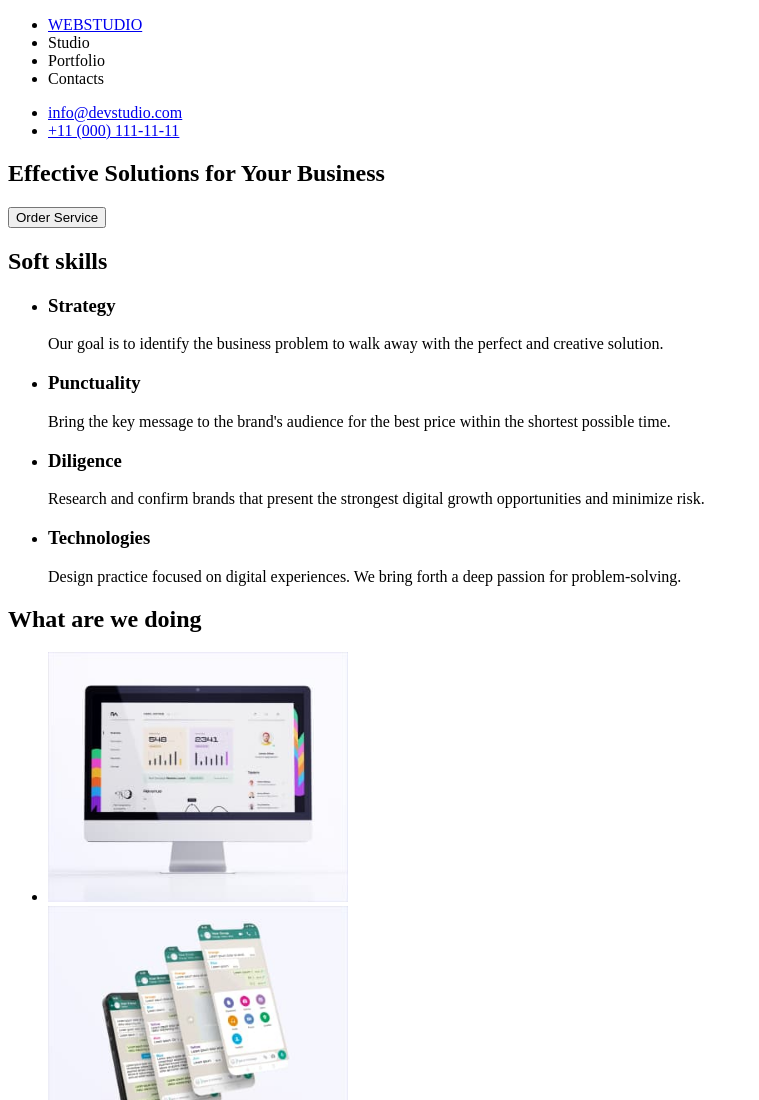
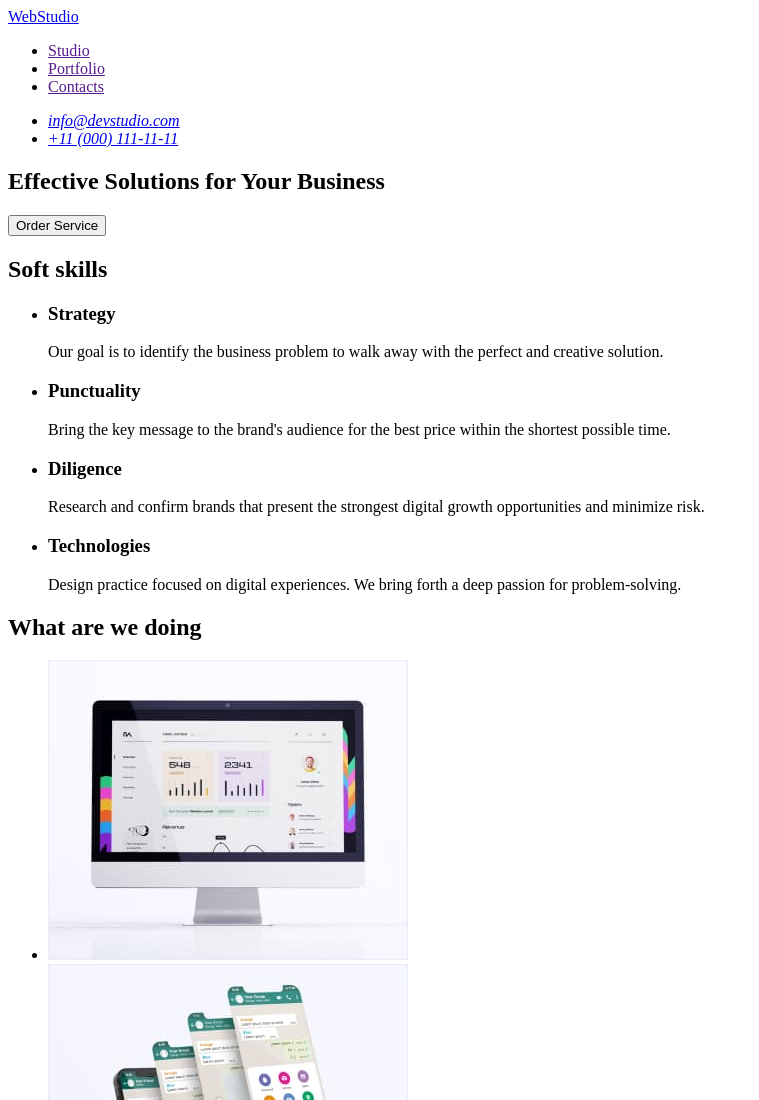
Before and after one commit to summermoved0n/goit-markup-hw-01, a plain HTML site: page index.html in a window 1280 px wide. Shown: the top 1100 px of the page, without its empty margins (0-759 px from the left). Drawn offline with Linux system fonts and the light colour scheme.

Commit message:
homework1.1
change after autochack

```diff
--- a/index.html
+++ b/index.html
@@ -8,18 +8,23 @@
    <body>
       <header>
          <nav>
+            <a href="./index.html">WebStudio</a>
+
             <ul>
-               <li><a href="index.html">WEBSTUDIO</a></li>
-               <li>Studio</li>
-               <li>Portfolio</li>
-               <li>Contacts</li>
+               <li><a href="">Studio</a></li>
+               <li><a href="">Portfolio</a></li>
+               <li><a href="">Contacts</a></li>
             </ul>
          </nav>
 
-         <ul>
-            <li><a href="mailto:info@devstudio.com">info@devstudio.com</a></li>
-            <li><a href="tel:+110001111111">+11 (000) 111-11-11</a></li>
-         </ul>
+         <address>
+            <ul>
+               <li>
+                  <a href="mailto:info@devstudio.com">info@devstudio.com</a>
+               </li>
+               <li><a href="tel:+110001111111">+11 (000) 111-11-11</a></li>
+            </ul>
+         </address>
       </header>
 
       <main>
@@ -75,21 +80,21 @@
                   <img
                      src="./images/screen.jpg"
                      alt="Screen when showed a new project"
-                     width="300"
+                     width="360"
                   />
                </li>
                <li>
                   <img
                      src="./images/phones.jpg"
                      alt="Development of the mobile application"
-                     width="300"
+                     width="360"
                   />
                </li>
                <li>
                   <img
                      src="./images/phone-pc.jpg"
                      alt="Mobile application testing"
-                     width="300"
+                     width="360"
                   />
                </li>
             </ul>
@@ -136,7 +141,7 @@
       </main>
 
       <footer>
-         <a href="index.html">WEBSTUDIO</a>
+         <a href="./index.html">WEBSTUDIO</a>
 
          <p>
             Increase the flow of customers and sales for your business with
```
